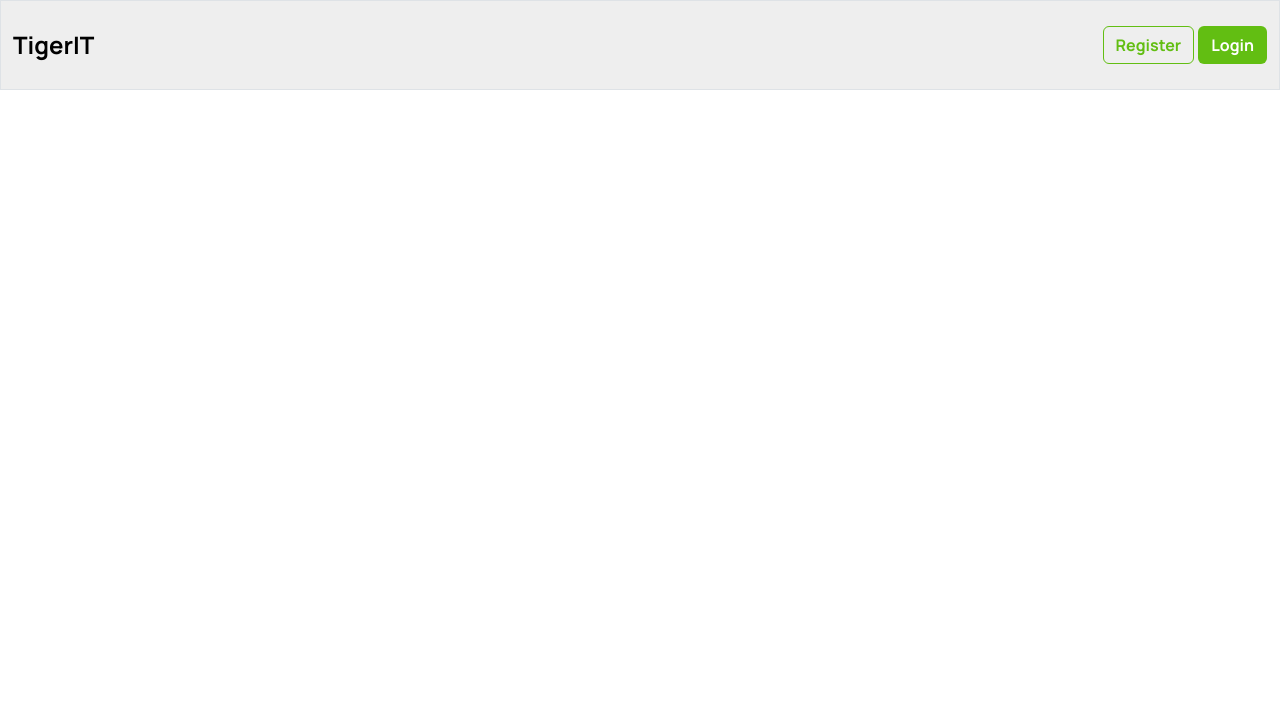
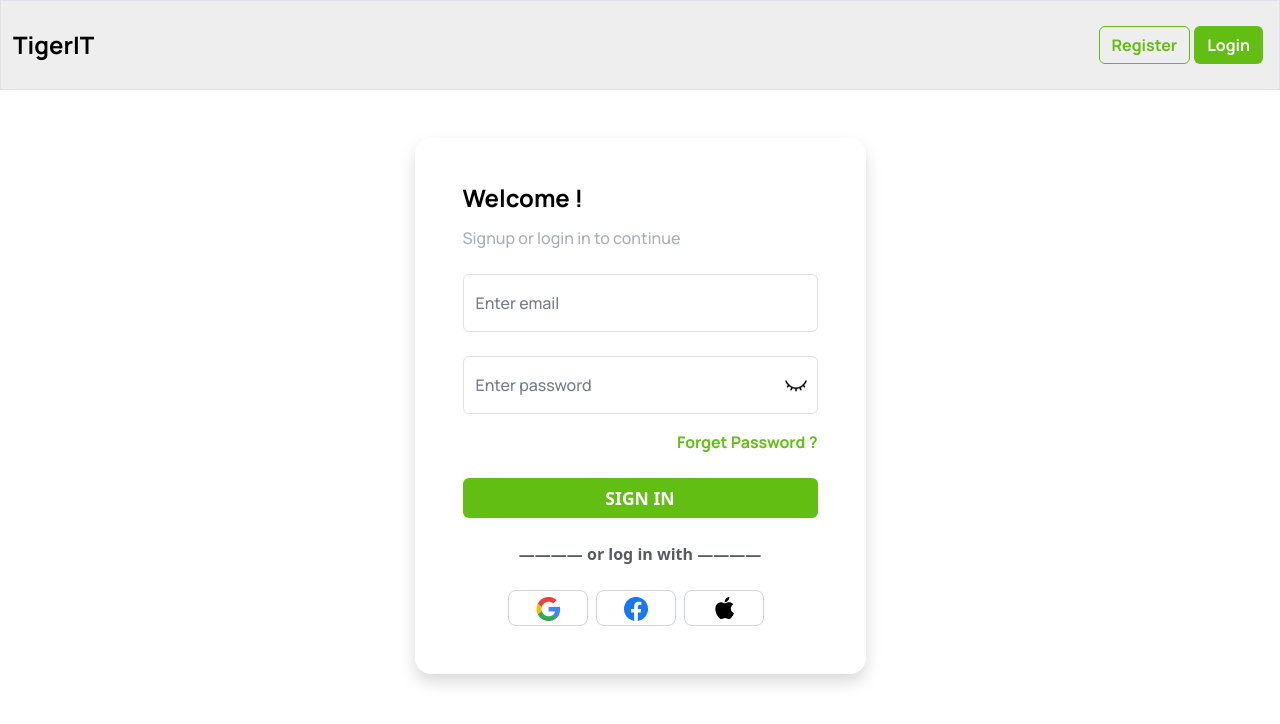
Before and after one commit to muhammad-al-fahad/Tiger-It, a React (Create React App) app: page /login in a window 1280 px wide. Shown: the top 724 px of the page. Built offline with nearby package versions, Linux system fonts and the light colour scheme.

Commit message:
zohaib routes Chnages

```diff
--- a/src/App.js
+++ b/src/App.js
@@ -17,8 +17,10 @@ function App() {
         <Navbar />
         <Routes>
           <Route path="/" element={<Welcome />} />
-          <Route path="/validation" element={<Validation />} />
-          <Route path="/validation/message" element={<Message />} />
+          <Route path="/login" element={<SignIn />} />
+          <Route path="/forgetpassword" element={<ForgetPassword />} />
+          {/* <Route path="/validation" element={<Validation />} /> */}
+          {/* <Route path="/validation/message" element={<Message />} /> */}
         </Routes>
       </Router>
     </>
--- a/src/Components/ForgetPassword/ForgetPassword.js
+++ b/src/Components/ForgetPassword/ForgetPassword.js
@@ -56,7 +56,7 @@ function ForgetPassword() {
                         class="btn  btn-login text-uppercase fw-bold"
                         type="submit"
                       >
-                        Sign in
+                        login
                       </button>
                       <div className="login-with mx-auto">
                         <span class="d-block text-left my-4 text-muted fw-bold">
--- a/src/Components/Navbar/Navbar.js
+++ b/src/Components/Navbar/Navbar.js
@@ -1,5 +1,6 @@
 import React from "react";
 import "./navbar.css";
+import { Link } from "react-router-dom";
 
 function Navbar() {
   return (
@@ -8,12 +9,16 @@ function Navbar() {
         <div class="container-fluid">
           <a class="navbar-brand p-4 px-0">TigerIT</a>
           <div class="d-flex ">
-            <button class="btn register-btn me-1 " type="submit">
-              Register
-            </button>
-            <button class="btn login-btn " type="submit">
-              Login
-            </button>
+            <Link to="/register">
+              <button class="btn register-btn me-1 " type="submit">
+                Register
+              </button>
+            </Link>
+            <Link to="/login">
+              <button class="btn user-login-btn me-1 " type="submit">
+                Login
+              </button>
+            </Link>
           </div>
         </div>
       </nav>
--- a/src/Components/Navbar/navbar.css
+++ b/src/Components/Navbar/navbar.css
@@ -23,16 +23,15 @@ word-wrap: break-word
 font-size: 16px;
 font-family: 'Manrope';
 font-weight: 700;
-text-transform: capitalize;
+/* text-transform: capitalize; */
 
 }
-.navbar .login-btn {
+.navbar .user-login-btn {
                   background-color: var(--primary);
                   color: white;
 font-size: 16px;
 font-family: 'Manrope';
 font-weight: 700;
-text-transform: capitalize;
-line-height: 12px;
-word-wrap: break-word
+/* text-transform: capitalize; */
+
 }
--- a/src/Components/Welcome/welcome.js
+++ b/src/Components/Welcome/welcome.js
@@ -1,69 +1,100 @@
-import React from 'react'
-import Button from '../Button/Button'
-import './welcome.css'
+import React from "react";
+import Button from "../Button/Button";
+import "./welcome.css";
+import { Link } from "react-router-dom";
 
 function Welcome() {
-
   function handleColor(e) {
-        const user = document.querySelectorAll('.welcome-user');
-        console.log(e.target.form[0].className)
-        if(e.target.value === 'on') {
+    const user = document.querySelectorAll(".welcome-user");
+    console.log(e.target.form[0].className);
+    if (e.target.value === "on") {
       user.forEach((bc, index) => {
-                if(index === e.target.form[index].className) bc.style.borderColor = '#62BE12';
-            })
+        if (index === e.target.form[index].className)
+          bc.style.borderColor = "#62BE12";
+      });
     }
   }
 
   return (
-    <div className='welcome'>
+    <div className="welcome">
       {/* Welcome Section */}
-      <div className='welcome-items'>
-        <div className='welcome-close'>
+      <div className="welcome-items">
+        <div className="welcome-close">
           <img src="" alt="" />
         </div>
-        <div className='welcome-content'>
-          <div className='welcome-list'>
-            <div className='welcome-text'>
-                <h5 className='welcome-title'>Let's Start</h5>
-                <p className='welcome-description'>It's going to take only a few minutes</p>
+        <div className="welcome-content">
+          <div className="welcome-list">
+            <div className="welcome-text">
+              <h5 className="welcome-title">Let's Start</h5>
+              <p className="welcome-description">
+                It's going to take only a few minutes
+              </p>
             </div>
-            <form className='welcome-list-items'>
-                <div className='welcome-user'>
-                    <label className='user-switch'>
-                        <input className='radio-button' type='radio' name='userType' onChange={handleColor}/>
-                        <div className='radio-title'>
-                            <h5 className='title-h5'>I'm here to shop! 🛍️</h5>
-                            <p className='title-p'>Explore products and make purchases.</p>
+            <form className="welcome-list-items">
+              <div className="welcome-user">
+                <label className="user-switch">
+                  <input
+                    className="radio-button"
+                    type="radio"
+                    name="userType"
+                    onChange={handleColor}
+                  />
+                  <div className="radio-title">
+                    <h5 className="title-h5">I'm here to shop! 🛍️</h5>
+                    <p className="title-p">
+                      Explore products and make purchases.
+                    </p>
                   </div>
                 </label>
               </div>
 
-                <div className='welcome-user'>
-                    <label className='user-switch'>
-                        <input className='radio-button' type='radio' name='userType' onChange={handleColor}/>
-                        <div className='radio-title'>
-                            <h5 className='title-h5'>I'm here to sell! 💼</h5>
-                            <p className='title-p'>List, manage your products with ease.</p>
+              <div className="welcome-user">
+                <label className="user-switch">
+                  <input
+                    className="radio-button"
+                    type="radio"
+                    name="userType"
+                    onChange={handleColor}
+                  />
+                  <div className="radio-title">
+                    <h5 className="title-h5">I'm here to sell! 💼</h5>
+                    <p className="title-p">
+                      List, manage your products with ease.
+                    </p>
                   </div>
                 </label>
               </div>
 
-                <div className='welcome-user'>
-                    <label className='user-switch'>
-                        <input className='radio-button' type='radio' name='userType' onChange={handleColor}/>
-                        <div className='radio-title'>
-                            <h5 className='title-h5'>I'm here to deliver! 🚚</h5>
-                            <p className='title-p'>Become a rider and help with deliveries.</p>
+              <div className="welcome-user">
+                <label className="user-switch">
+                  <input
+                    className="radio-button"
+                    type="radio"
+                    name="userType"
+                    onChange={handleColor}
+                  />
+                  <div className="radio-title">
+                    <h5 className="title-h5">I'm here to deliver! 🚚</h5>
+                    <p className="title-p">
+                      Become a rider and help with deliveries.
+                    </p>
                   </div>
                 </label>
               </div>
             </form>
           </div>
-          <Button text="Continue" link="#"/>
+
+          <div>
+            <Link to="/login" className="button">
+              <button type="button" className="email-verify">
+                <p>Continue</p>
+              </button>
+            </Link>
           </div>
         </div>
       </div>
-  )
+    </div>
+  );
 }
 
-export default Welcome
+export default Welcome;
--- a/src/Components/signin/SignIn.js
+++ b/src/Components/signin/SignIn.js
@@ -6,6 +6,7 @@ import image2 from "../assest/images/Social icon-2.png";
 import image3 from "../assest/images/Social icon-3.png";
 import image4 from "../assest/images/Eye Closed.png";
 import image5 from "../assest/images/Eye.png";
+import { Link } from "react-router-dom";
 
 // import { Link } from "react-router-dom";
 
@@ -53,6 +54,7 @@ function SignIn() {
                         class="form-control"
                         id="floatingInput"
                         placeholder="name@example.com"
+                        required
                         onChange={(e) => setemail(e.target.value)}
                       />
                       <label for="floatingInput" className="inputs">
@@ -67,7 +69,6 @@ function SignIn() {
                         className="form-control"
                         id="floatingPassword"
                         placeholder="Password"
-
                         onChange={(e) => setPassword(e.target.value)}
                       />
                       <label htmlFor="floatingPassword" className="inputs">
@@ -104,7 +105,7 @@ function SignIn() {
                       </label>
                     </div> */}
                     <div className="forget-pass">
-                      <a href="/">? Forget Password </a>
+                      <Link to="/forgetpassword">? Forget Password </Link>
                     </div>
 
                     <div class="d-grid mt-4">
```
Lines whose indentation alone changed are shown as unchanged.
